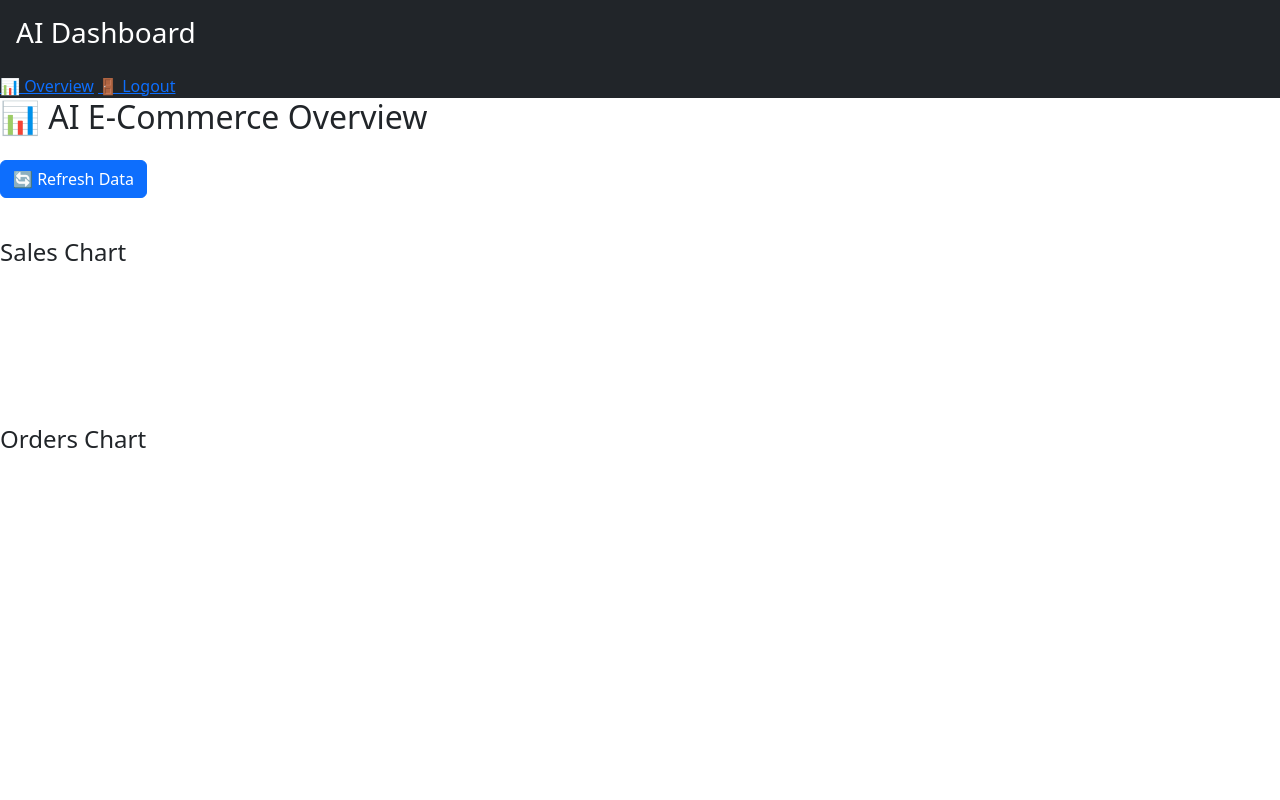
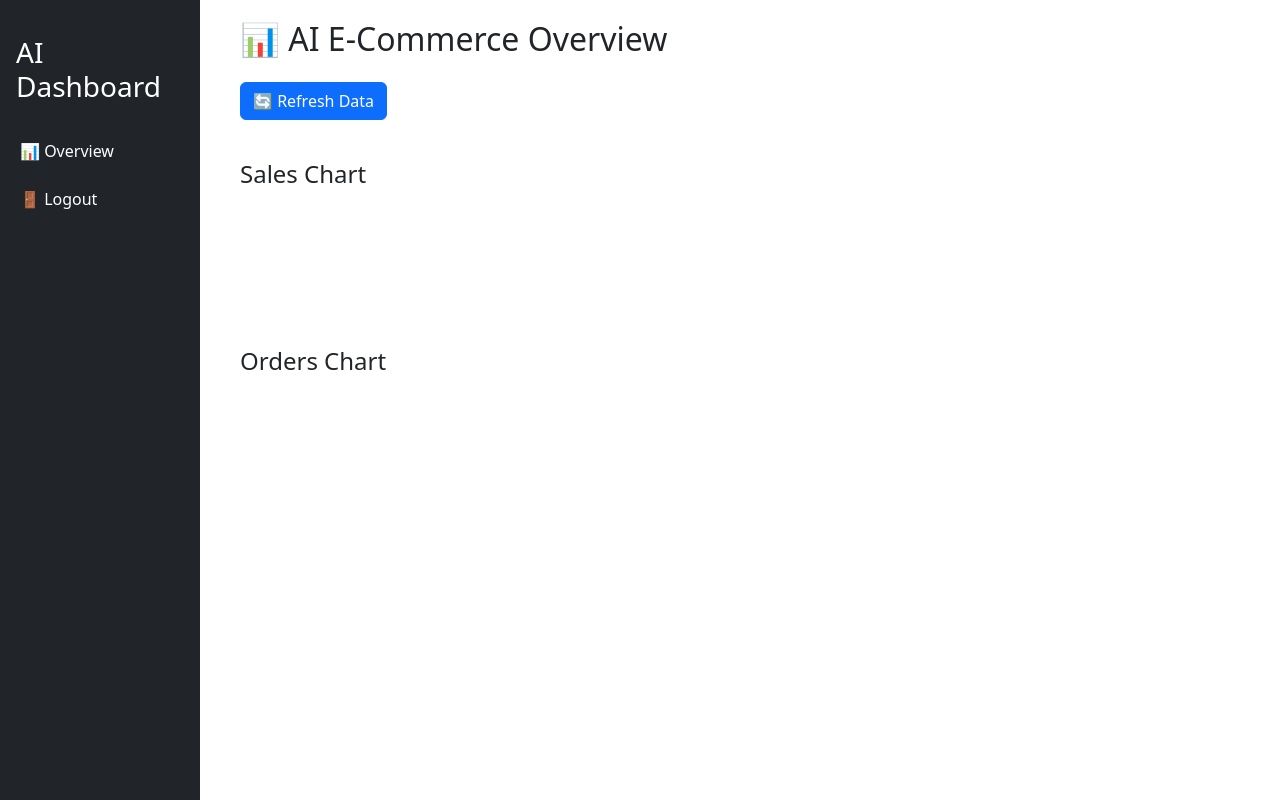
Before and after one commit to Hermes80/ai-ecommerce-dashboard, a Flask app: page / in a window 1280 px wide. Run offline with Flask 3, Linux system fonts and the light colour scheme; the visitor is signed in with stand-in values (Sample User, id 1).

Commit message:
Update style.css

```diff
--- a/static/style.css
+++ b/static/style.css
@@ -2,6 +2,33 @@
   font-family: system-ui, sans-serif;
 }
 
-.card {
-  border-radius: 1rem;
+.sidebar {
+  width: 200px;
+  height: 100vh;
+  position: fixed;
+  padding-top: 20px;
 }
+
+.sidebar-link {
+  display: block;
+  padding: 12px 20px;
+  text-decoration: none;
+  color: white;
+}
+
+.sidebar-link:hover {
+  background: #444;
+}
+
+.content {
+  margin-left: 220px;
+  padding: 20px;
+}
+
+.stat-card {
+  padding: 20px;
+  border-radius: 12px;
+  background: #fff;
+  text-align: center;
+  margin-bottom: 20px;
+}
```
